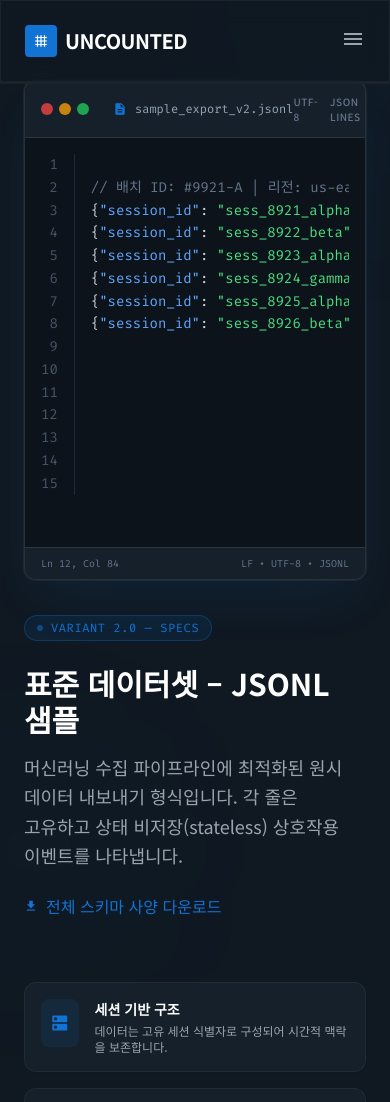
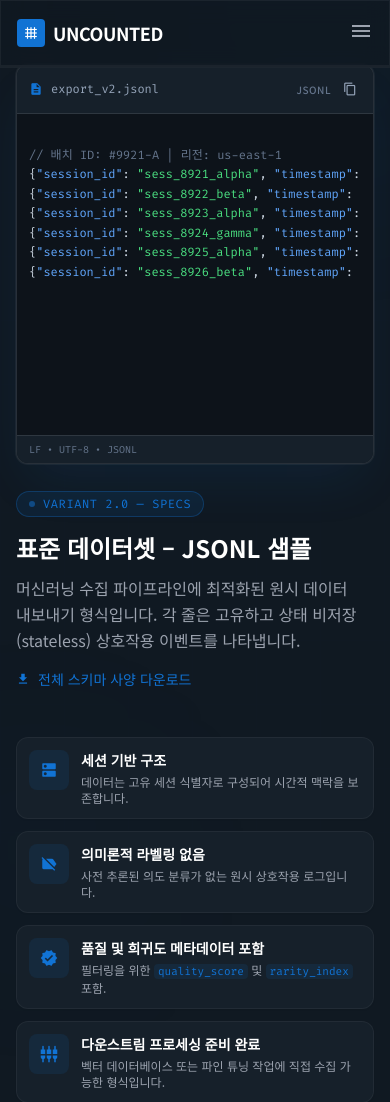
Before and after one commit to CrazyURL/uncounted-web, a plain HTML site: page specs.html in a window 390 px wide. Shown: the top 1102 px of the page. Drawn offline with nearby package versions, Linux system fonts and the light colour scheme.

Commit message:
Update specs.html

```diff
--- a/specs.html
+++ b/specs.html
@@ -52,7 +52,6 @@
         .syntax-number { color: #fbbf24; }
         .syntax-bool { color: #f87171; }
         .line-number { color: #475569; user-select: none; }
-        /* 모바일 메뉴 애니메이션 */
         #mobileMenu {
             max-height: 0;
             overflow: hidden;
@@ -61,7 +60,6 @@
         #mobileMenu.show {
             max-height: 500px;
         }
-        /* 오버레이 */
         #menuOverlay {
             opacity: 0;
             pointer-events: none;
@@ -71,7 +69,6 @@
             opacity: 1;
             pointer-events: auto;
         }
-        /* body 스크롤 잠금 */
         body.menu-open {
             overflow: hidden;
         }
@@ -84,25 +81,22 @@
 <div class="absolute bottom-[-10%] left-[-10%] w-[40vw] h-[40vw] rounded-full bg-primary/5 blur-[100px]"></div>
 </div>
 
-<!-- 모바일 메뉴 오버레이 -->
 <div id="menuOverlay" class="fixed inset-0 bg-black/50 z-40 md:hidden"></div>
 
-<!-- 메인 페이지와 동일한 헤더 -->
 <header class="fixed top-0 w-full z-50 border-b border-gray-200/10 dark:border-white/5 glass-panel">
-  <!-- Top bar (높이 고정 영역) -->
-  <div class="max-w-7xl mx-auto px-6 h-20 flex items-center justify-between">
+  <div class="max-w-7xl mx-auto px-4 sm:px-6 h-16 sm:h-20 flex items-center justify-between">
     <div class="flex items-center gap-2">
-      <div class="w-8 h-8 bg-primary rounded flex items-center justify-center">
+      <div class="w-7 h-7 sm:w-8 sm:h-8 bg-primary rounded flex items-center justify-center">
         <span class="material-icons text-white text-sm">grid_4x4</span>
       </div>
-      <span class="text-xl font-bold tracking-tight text-gray-900 dark:text-white">UNCOUNTED</span>
+      <span class="text-lg sm:text-xl font-bold tracking-tight text-gray-900 dark:text-white">UNCOUNTED</span>
     </div>
 
-    <nav class="hidden md:flex items-center gap-8">
+    <nav class="hidden md:flex items-center gap-6 lg:gap-8">
       <a class="text-sm font-medium text-gray-500 hover:text-primary dark:text-gray-400 dark:hover:text-white transition-colors" href="/">Manifesto</a>
       <a class="text-sm font-medium text-primary dark:text-primary transition-colors" href="/specs.html">Specs</a>
       <a class="text-sm font-medium text-gray-500 hover:text-primary dark:text-gray-400 dark:hover:text-white transition-colors" href="/catalog.html">Catalog</a>
-      <a class="ml-4 px-5 py-2 text-sm font-medium text-white bg-primary hover:bg-primary/90 rounded transition-colors" href="#">문의하기</a>
+      <a class="ml-2 lg:ml-4 px-4 lg:px-5 py-2 text-sm font-medium text-white bg-primary hover:bg-primary/90 rounded transition-colors" href="#">문의하기</a>
     </nav>
 
     <button id="mobileMenuBtn" class="md:hidden text-gray-500 dark:text-gray-400 z-50 relative" type="button" aria-label="Open menu" aria-expanded="false">
@@ -110,9 +104,8 @@
     </button>
   </div>
 
-  <!-- Mobile menu -->
   <div id="mobileMenu" class="md:hidden border-t border-gray-200/10 dark:border-white/5 glass-panel">
-    <div class="max-w-7xl mx-auto px-6 py-4 flex flex-col gap-3">
+    <div class="max-w-7xl mx-auto px-4 sm:px-6 py-4 flex flex-col gap-3">
       <a class="text-sm font-medium text-gray-700 dark:text-gray-200 hover:text-primary transition-colors" href="/">Manifesto</a>
       <a class="text-sm font-medium text-primary transition-colors" href="/specs.html">Specs</a>
       <a class="text-sm font-medium text-gray-700 dark:text-gray-200 hover:text-primary transition-colors" href="/catalog.html">Catalog</a>
@@ -121,28 +114,28 @@
   </div>
 </header>
 
-<main class="flex-grow relative z-10 flex flex-col justify-center pt-20 py-12 px-6">
-<div class="max-w-7xl mx-auto w-full grid grid-cols-1 lg:grid-cols-12 gap-8 items-start">
-<div class="lg:col-span-4 flex flex-col gap-8 order-2 lg:order-1">
+<main class="flex-grow relative z-10 flex flex-col justify-center pt-16 sm:pt-20 py-8 sm:py-12 px-4 sm:px-6">
+<div class="max-w-7xl mx-auto w-full grid grid-cols-1 lg:grid-cols-12 gap-6 sm:gap-8 items-start">
+<div class="lg:col-span-4 flex flex-col gap-6 sm:gap-8 order-2 lg:order-1">
 <div>
-<div class="inline-flex items-center gap-2 px-3 py-1 rounded-full border border-primary/30 bg-primary/10 text-primary text-xs font-mono tracking-wider uppercase mb-6">
+<div class="inline-flex items-center gap-2 px-3 py-1 rounded-full border border-primary/30 bg-primary/10 text-primary text-xs font-mono tracking-wider uppercase mb-4 sm:mb-6">
 <span class="w-1.5 h-1.5 rounded-full bg-primary animate-pulse"></span>
                     Variant 2.0 — Specs
                 </div>
-<h1 class="text-3xl md:text-4xl font-bold text-gray-900 dark:text-white mb-4 break-keep">표준 데이터셋 – JSONL 샘플</h1>
-<p class="text-lg text-gray-500 dark:text-gray-400 leading-relaxed mb-6 break-keep">
+<h1 class="text-2xl sm:text-3xl md:text-4xl font-bold text-gray-900 dark:text-white mb-3 sm:mb-4 break-keep leading-tight">표준 데이터셋 – JSONL 샘플</h1>
+<p class="text-base sm:text-lg text-gray-500 dark:text-gray-400 leading-relaxed mb-4 sm:mb-6 break-keep">
                     머신러닝 수집 파이프라인에 최적화된 원시 데이터 내보내기 형식입니다. 각 줄은 고유하고 상태 비저장(stateless) 상호작용 이벤트를 나타냅니다.
                 </p>
-<div class="flex items-center gap-2 text-primary font-medium cursor-pointer hover:underline mb-8">
-<span class="material-icons text-sm">download</span>
+<div class="flex items-center gap-2 text-primary font-medium cursor-pointer hover:underline mb-6 sm:mb-8 text-sm sm:text-base">
+<span class="material-icons text-sm sm:text-base">download</span>
 <span>전체 스키마 사양 다운로드</span>
 </div>
 </div>
-<div class="space-y-4">
-<div class="group p-4 rounded-xl bg-white dark:bg-surface-dark border border-gray-200 dark:border-white/5 hover:border-primary/50 transition-all duration-300 shadow-sm">
-<div class="flex items-start gap-4">
-<div class="w-12 h-12 rounded-lg bg-primary/10 flex items-center justify-center text-primary">
-<span class="material-icons text-xl">dns</span>
+<div class="space-y-3 sm:space-y-4">
+<div class="group p-3 sm:p-4 rounded-xl bg-white dark:bg-surface-dark border border-gray-200 dark:border-white/5 hover:border-primary/50 transition-all duration-300 shadow-sm">
+<div class="flex items-start gap-3 sm:gap-4">
+<div class="w-10 h-10 sm:w-12 sm:h-12 rounded-lg bg-primary/10 flex items-center justify-center text-primary shrink-0">
+<span class="material-icons text-lg sm:text-xl">dns</span>
 </div>
 <div>
 <h3 class="font-semibold text-gray-900 dark:text-white text-sm mb-1">세션 기반 구조</h3>
@@ -150,10 +143,10 @@
 </div>
 </div>
 </div>
-<div class="group p-4 rounded-xl bg-white dark:bg-surface-dark border border-gray-200 dark:border-white/5 hover:border-primary/50 transition-all duration-300 shadow-sm">
-<div class="flex items-start gap-4">
-<div class="w-12 h-12 rounded-lg bg-primary/10 flex items-center justify-center text-primary">
-<span class="material-icons text-xl">label_off</span>
+<div class="group p-3 sm:p-4 rounded-xl bg-white dark:bg-surface-dark border border-gray-200 dark:border-white/5 hover:border-primary/50 transition-all duration-300 shadow-sm">
+<div class="flex items-start gap-3 sm:gap-4">
+<div class="w-10 h-10 sm:w-12 sm:h-12 rounded-lg bg-primary/10 flex items-center justify-center text-primary shrink-0">
+<span class="material-icons text-lg sm:text-xl">label_off</span>
 </div>
 <div>
 <h3 class="font-semibold text-gray-900 dark:text-white text-sm mb-1">의미론적 라벨링 없음</h3>
@@ -161,10 +154,10 @@
 </div>
 </div>
 </div>
-<div class="group p-4 rounded-xl bg-white dark:bg-surface-dark border border-gray-200 dark:border-white/5 hover:border-primary/50 transition-all duration-300 shadow-sm">
-<div class="flex items-start gap-4">
-<div class="w-12 h-12 rounded-lg bg-primary/10 flex items-center justify-center text-primary">
-<span class="material-icons text-xl">verified</span>
+<div class="group p-3 sm:p-4 rounded-xl bg-white dark:bg-surface-dark border border-gray-200 dark:border-white/5 hover:border-primary/50 transition-all duration-300 shadow-sm">
+<div class="flex items-start gap-3 sm:gap-4">
+<div class="w-10 h-10 sm:w-12 sm:h-12 rounded-lg bg-primary/10 flex items-center justify-center text-primary shrink-0">
+<span class="material-icons text-lg sm:text-xl">verified</span>
 </div>
 <div>
 <h3 class="font-semibold text-gray-900 dark:text-white text-sm mb-1">품질 및 희귀도 메타데이터 포함</h3>
@@ -172,10 +165,10 @@
 </div>
 </div>
 </div>
-<div class="group p-4 rounded-xl bg-white dark:bg-surface-dark border border-gray-200 dark:border-white/5 hover:border-primary/50 transition-all duration-300 shadow-sm">
-<div class="flex items-start gap-4">
-<div class="w-12 h-12 rounded-lg bg-primary/10 flex items-center justify-center text-primary">
-<span class="material-icons text-xl">settings_input_component</span>
+<div class="group p-3 sm:p-4 rounded-xl bg-white dark:bg-surface-dark border border-gray-200 dark:border-white/5 hover:border-primary/50 transition-all duration-300 shadow-sm">
+<div class="flex items-start gap-3 sm:gap-4">
+<div class="w-10 h-10 sm:w-12 sm:h-12 rounded-lg bg-primary/10 flex items-center justify-center text-primary shrink-0">
+<span class="material-icons text-lg sm:text-xl">settings_input_component</span>
 </div>
 <div>
 <h3 class="font-semibold text-gray-900 dark:text-white text-sm mb-1">다운스트림 프로세싱 준비 완료</h3>
@@ -186,31 +179,32 @@
 </div>
 </div>
 <div class="lg:col-span-8 order-1 lg:order-2 h-full">
-<div class="relative w-full rounded-xl overflow-hidden bg-background-dark border border-white/10 shadow-2xl shadow-primary/10 ring-1 ring-white/5 h-full min-h-[500px] flex flex-col">
-<div class="flex items-center justify-between px-4 py-3 bg-[#16202a] border-b border-white/10">
+<div class="relative w-full rounded-xl overflow-hidden bg-background-dark border border-white/10 shadow-2xl shadow-primary/10 ring-1 ring-white/5 h-full min-h-[400px] sm:min-h-[500px] flex flex-col">
+<div class="flex items-center justify-between px-3 sm:px-4 py-2 sm:py-3 bg-[#16202a] border-b border-white/10">
 <div class="flex items-center gap-2">
-<div class="flex gap-1.5 mr-4">
+<div class="hidden sm:flex gap-1.5 mr-4">
 <div class="w-3 h-3 rounded-full bg-red-500/80"></div>
 <div class="w-3 h-3 rounded-full bg-amber-500/80"></div>
 <div class="w-3 h-3 rounded-full bg-green-500/80"></div>
 </div>
 <span class="text-xs text-slate-400 font-mono flex items-center gap-2">
 <span class="material-icons text-[14px] text-primary">description</span>
-                            sample_export_v2.jsonl
+                            <span class="hidden sm:inline">sample_export_v2.jsonl</span>
+                            <span class="sm:hidden">export_v2.jsonl</span>
                         </span>
 </div>
-<div class="flex items-center gap-3">
-<span class="text-[10px] text-slate-500 font-medium uppercase tracking-wider">UTF-8</span>
-<span class="text-[10px] text-slate-500 font-medium uppercase tracking-wider">JSON Lines</span>
+<div class="flex items-center gap-2 sm:gap-3">
+<span class="hidden sm:inline text-[10px] text-slate-500 font-medium uppercase tracking-wider">UTF-8</span>
+<span class="text-[10px] text-slate-500 font-medium uppercase tracking-wider">JSONL</span>
 <button class="p-1 hover:bg-slate-700 rounded text-slate-400 hover:text-white transition">
 <span class="material-icons text-sm">content_copy</span>
 </button>
 </div>
 </div>
-<div class="flex-grow overflow-auto p-4 font-mono text-sm leading-relaxed bg-[#0d131a] relative group">
+<div class="flex-grow overflow-auto p-3 sm:p-4 font-mono text-xs sm:text-sm leading-relaxed bg-[#0d131a] relative group">
 <div class="absolute top-[3.5rem] left-0 w-full h-7 bg-primary/5 pointer-events-none hidden md:block border-l-2 border-primary"></div>
 <div class="flex">
-<div class="flex flex-col text-right pr-4 border-r border-slate-800 mr-4 select-none">
+<div class="hidden sm:flex flex-col text-right pr-3 sm:pr-4 border-r border-slate-800 mr-3 sm:mr-4 select-none">
 <span class="line-number">1</span>
 <span class="line-number">2</span>
 <span class="line-number">3</span>
@@ -238,8 +232,8 @@
 </div>
 </div>
 </div>
-<div class="h-8 bg-[#16202a] border-t border-white/10 flex items-center justify-between px-4 text-[10px] text-slate-500 font-mono">
-<div>Ln 12, Col 84</div>
+<div class="h-7 sm:h-8 bg-[#16202a] border-t border-white/10 flex items-center justify-between px-3 sm:px-4 text-[10px] text-slate-500 font-mono">
+<div class="hidden sm:block">Ln 12, Col 84</div>
 <div>LF • UTF-8 • JSONL</div>
 </div>
 </div>
@@ -247,14 +241,14 @@
 </div>
 </main>
 
-<footer class="border-t border-gray-200/10 dark:border-white/5 py-12 relative z-10">
-<div class="max-w-7xl mx-auto px-6 flex flex-col md:flex-row justify-between items-center gap-6">
-<div class="text-sm text-gray-500 dark:text-gray-500 font-mono">
+<footer class="border-t border-gray-200/10 dark:border-white/5 py-8 sm:py-12 relative z-10">
+<div class="max-w-7xl mx-auto px-4 sm:px-6 flex flex-col md:flex-row justify-between items-center gap-4 sm:gap-6">
+<div class="text-xs sm:text-sm text-gray-500 dark:text-gray-500 font-mono">
                 © 2024 UNCOUNTED DATA INC.
             </div>
-<div class="flex items-center gap-8">
-<a class="text-sm text-gray-500 hover:text-primary dark:text-gray-400 dark:hover:text-white transition-colors" href="#">개인정보 처리방침</a>
-<a class="text-sm text-gray-500 hover:text-primary dark:text-gray-400 dark:hover:text-white transition-colors" href="#">서비스 수준 계약 (SLA)</a>
+<div class="flex flex-col sm:flex-row items-center gap-4 sm:gap-8">
+<a class="text-xs sm:text-sm text-gray-500 hover:text-primary dark:text-gray-400 dark:hover:text-white transition-colors" href="#">개인정보 처리방침</a>
+<a class="text-xs sm:text-sm text-gray-500 hover:text-primary dark:text-gray-400 dark:hover:text-white transition-colors" href="#">서비스 수준 계약 (SLA)</a>
 <div class="flex items-center gap-2 text-xs text-gray-600 dark:text-gray-600 border border-gray-200 dark:border-white/10 px-3 py-1 rounded">
 <span class="w-2 h-2 rounded-full bg-green-500"></span>
                     SYSTEMS OPERATIONAL
@@ -270,7 +264,6 @@
     const overlay = document.getElementById('menuOverlay');
     const body = document.body;
 
-    // 메뉴 열기/닫기 함수
     function openMenu() {
       menu.classList.add('show');
       overlay.classList.add('show');
@@ -290,7 +283,6 @@
     }
 
     if (btn && menu && overlay) {
-      // 1. 버튼 클릭
       btn.addEventListener('click', function(e) {
         e.preventDefault();
         e.stopPropagation();
@@ -302,19 +294,16 @@
         }
       });
 
-      // 2. 오버레이 클릭 (메뉴 바깥 클릭)
       overlay.addEventListener('click', function() {
         closeMenu();
       });
 
-      // 3. ESC 키로 닫기
       document.addEventListener('keydown', function(e) {
         if (e.key === 'Escape' && menu.classList.contains('show')) {
           closeMenu();
         }
       });
 
-      // 4. 메뉴 링크 클릭 시 메뉴 닫기
       menu.querySelectorAll('a').forEach(function(link) {
         link.addEventListener('click', function() {
           closeMenu();
```
